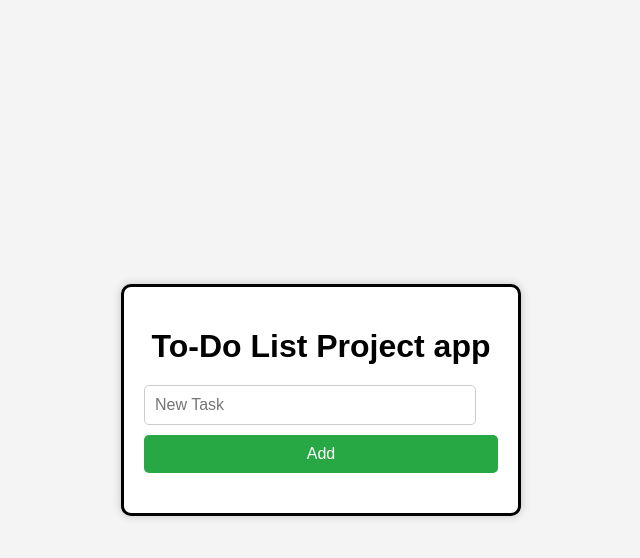
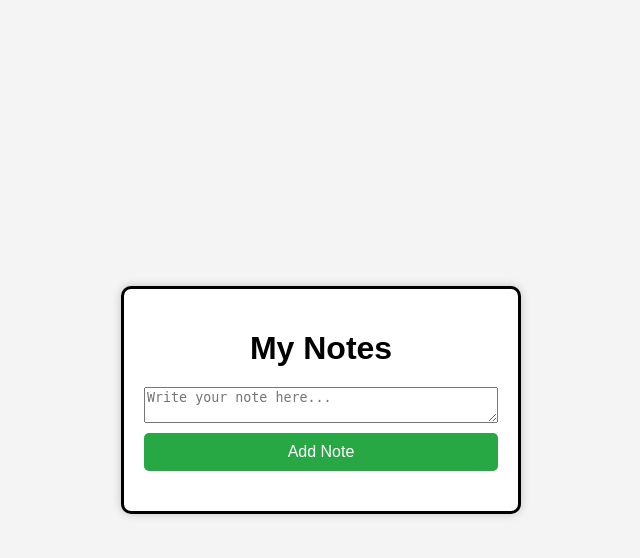
Before and after one commit to kunalmundhe24/devopsproj, a Flask app: page / in a window 1280 px wide. Shown: the top 558 px of the page, without its empty margins (319-959 px from the left). Run offline with Flask 3, Linux system fonts and the light colour scheme.

Commit message:
Update index.html

```diff
--- a/templates/index.html
+++ b/templates/index.html
@@ -4,27 +4,26 @@
 <head>
     <meta charset="UTF-8">
     <meta name="viewport" content="width=device-width, initial-scale=1.0">
-    <title>To-Do List</title>
+    <title>Notes App</title>
     <link rel="stylesheet" href="{{ url_for('static', filename='styles.css') }}">
 </head>
 
 <body>
     <div class="container">
-        <h1>To-Do List Project app</h1>
+        <h1>My Notes</h1>
 
-        <!-- Task Input Form -->
-        <form action="{{ url_for('add_task') }}" method="post">
-            <input type="text" name="content" placeholder="New Task" required>
-            <button type="submit">Add</button>
+        <!-- Note Input Form -->
+        <form action="{{ url_for('add_note') }}" method="post">
+            <textarea name="content" placeholder="Write your note here..." required></textarea>
+            <button type="submit">Add Note</button>
         </form>
 
-        <!-- Task List -->
+        <!-- Notes List -->
         <ul>
-            {% for task in tasks %}
-            <li class="{% if task.completed %}completed{% endif %}">
-                {{ task.content }}
-                <a href="{{ url_for('complete_task', task_id=loop.index0) }}" title="Mark as complete">✔</a>
-                <a href="{{ url_for('delete_task', task_id=loop.index0) }}" title="Delete task">❌</a>
+            {% for note in notes %}
+            <li>
+                {{ note.content }}
+                <a href="{{ url_for('delete_note', note_id=loop.index0) }}" title="Delete note">❌</a>
             </li>
             {% endfor %}
         </ul>
```
